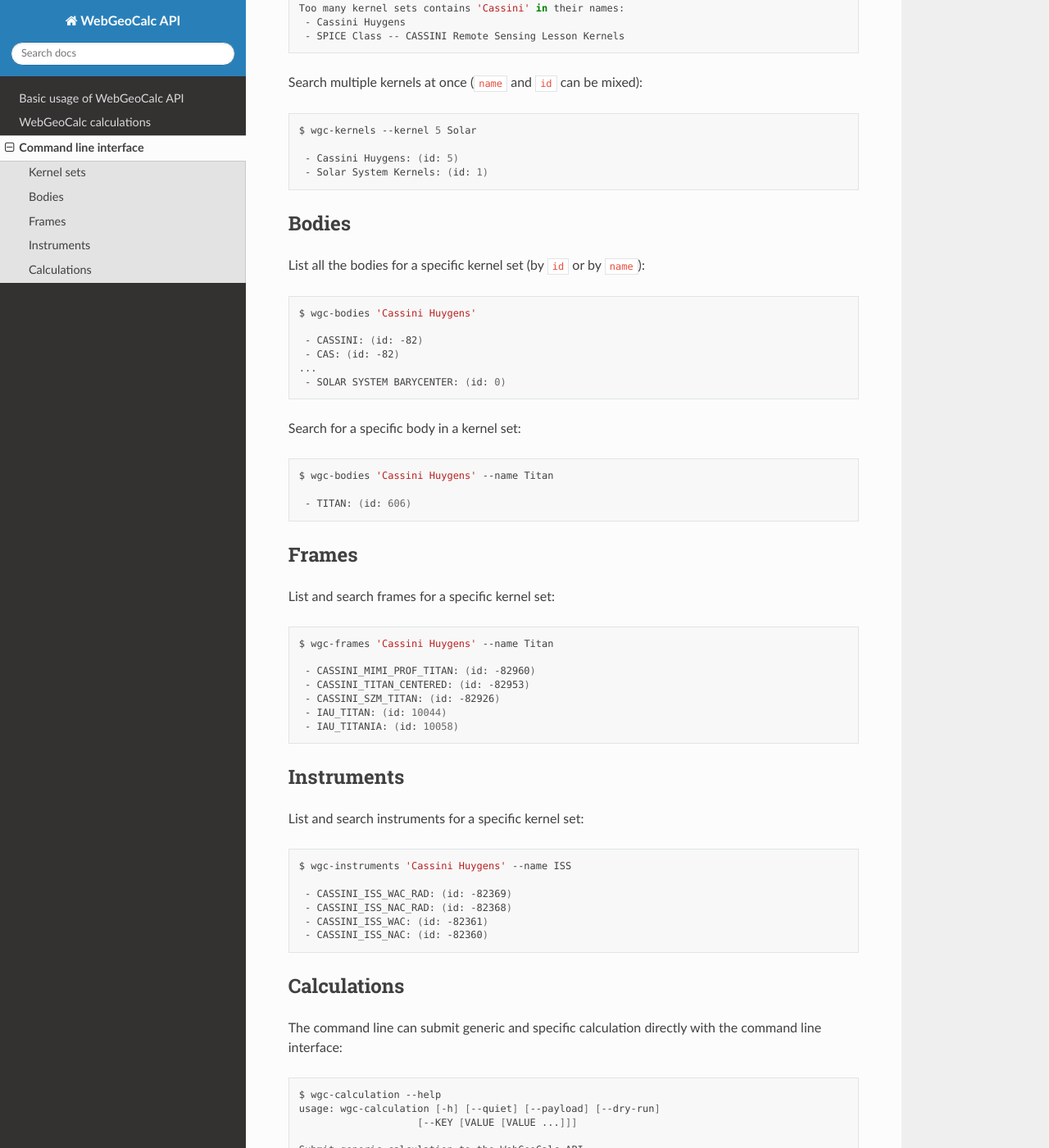
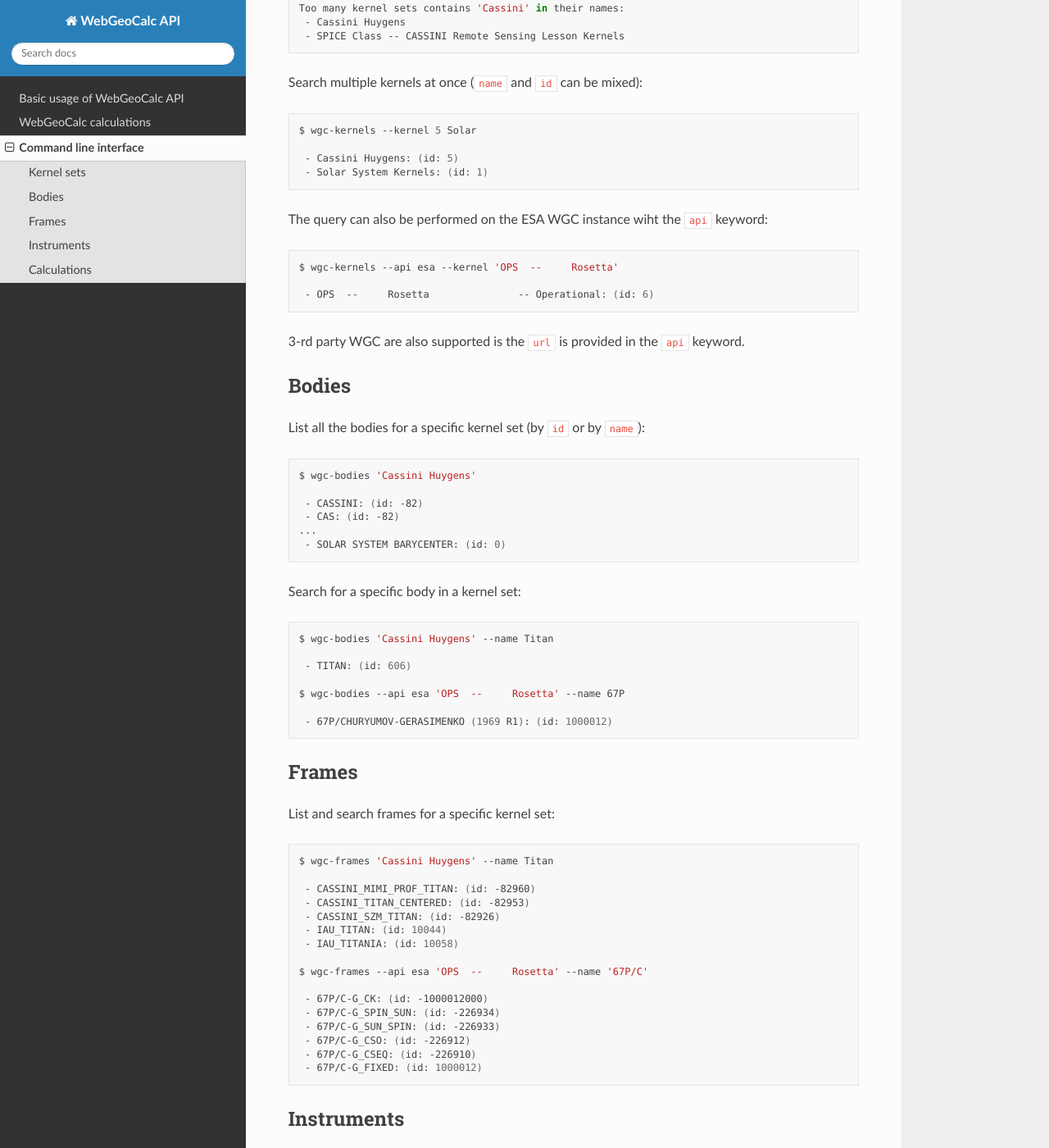
Before and after one commit to seignovert/python-webgeocalc, a Sphinx documentation site: the page built from docs/cli.rst, in a window 1280 px wide and 1400 px high, scrolled down 657 px. Shown: the whole window at 82% size. Built offline with Sphinx 7.4.7 and the Read the Docs theme 2.0.0, drawn with Linux system fonts in a browser that asks for light colours; some of the changed text lies outside the part shown.

Commit message:
Add ESA and 3rd party endpoint in CLIs

```diff
--- a/docs/cli.rst
+++ b/docs/cli.rst
@@ -47,6 +47,17 @@ Search multiple kernels at once (``name`` and ``id`` can be mixed):
      - Cassini Huygens: (id: 5)
      - Solar System Kernels: (id: 1)
 
+The query can also be performed on the ESA WGC instance wiht the ``api`` keyword:
+
+.. code:: bash
+
+    $ wgc-kernels --api esa --kernel 'OPS  --     Rosetta'
+
+     - OPS  --     Rosetta               -- Operational: (id: 6)
+
+3-rd party WGC are also supported is the ``url`` is provided in the ``api`` keyword.
+
+
 Bodies
 ------
 
@@ -70,6 +81,10 @@ Search for a specific body in a kernel set:
 
      - TITAN: (id: 606)
 
+    $ wgc-bodies --api esa 'OPS  --     Rosetta' --name 67P
+
+     - 67P/CHURYUMOV-GERASIMENKO (1969 R1): (id: 1000012)
+
 
 Frames
 ------
@@ -86,6 +101,14 @@ List and search frames for a specific kernel set:
      - IAU_TITAN: (id: 10044)
      - IAU_TITANIA: (id: 10058)
 
+    $ wgc-frames --api esa 'OPS  --     Rosetta' --name '67P/C'
+
+     - 67P/C-G_CK: (id: -1000012000)
+     - 67P/C-G_SPIN_SUN: (id: -226934)
+     - 67P/C-G_SUN_SPIN: (id: -226933)
+     - 67P/C-G_CSO: (id: -226912)
+     - 67P/C-G_CSEQ: (id: -226910)
+     - 67P/C-G_FIXED: (id: 1000012)
 
 Instruments
 -----------
@@ -101,6 +124,10 @@ List and search instruments for a specific kernel set:
      - CASSINI_ISS_WAC: (id: -82361)
      - CASSINI_ISS_NAC: (id: -82360)
 
+    $ wgc-instruments --api esa 'OPS  --     Rosetta' --name 'NAVCAM'
+
+     - ROS_NAVCAM-B: (id: -226180)
+     - ROS_NAVCAM-A: (id: -226170)
 
 Calculations
 ------------
@@ -137,6 +164,8 @@ Example:
                       --reference_frame IAU_SATURN \
                       --aberration_correction NONE \
                       --state_representation PLANETOGRAPHIC
+
+    API: https://wgc2.jpl.nasa.gov:8443/webgeocalc/api
     Payload:
     {
       kernels: [{'type': 'KERNEL_SET', 'id': 5}],
@@ -190,6 +219,8 @@ value contains spaces. Assignation with ``=`` sign can also be used:
                        --target=CASSINI \
                        --observer = SATURN \
                        --referenceFrame "IAU_SATURN"
+
+    API: https://wgc2.jpl.nasa.gov:8443/webgeocalc/api
     Payload:
     {
       kernels: [{'type': 'KERNEL_SET', 'id': 1}, {'type': 'KERNEL_SET', 'id': 5}],
@@ -217,3 +248,9 @@ Here is the list of all the calculation entry point available on the CLI:
     - ``wgc-surface-intercept-point``
     - ``wgc-osculating-elements``
     - ``wgc-time-conversion``
+
+All the calculation entry point accept an optional ``api`` attribute
+to submit the query to a custom endpoint.
+If ``WGC_URL`` global environment variable is defined,
+it will be used as the default endpoint.
+If it is not the case, the endpoint will fall back in JPL WGC endpoint.
```
Also changed, not shown: other parts of docs/cli.rst (+1 -1 lines), 2 other files.
